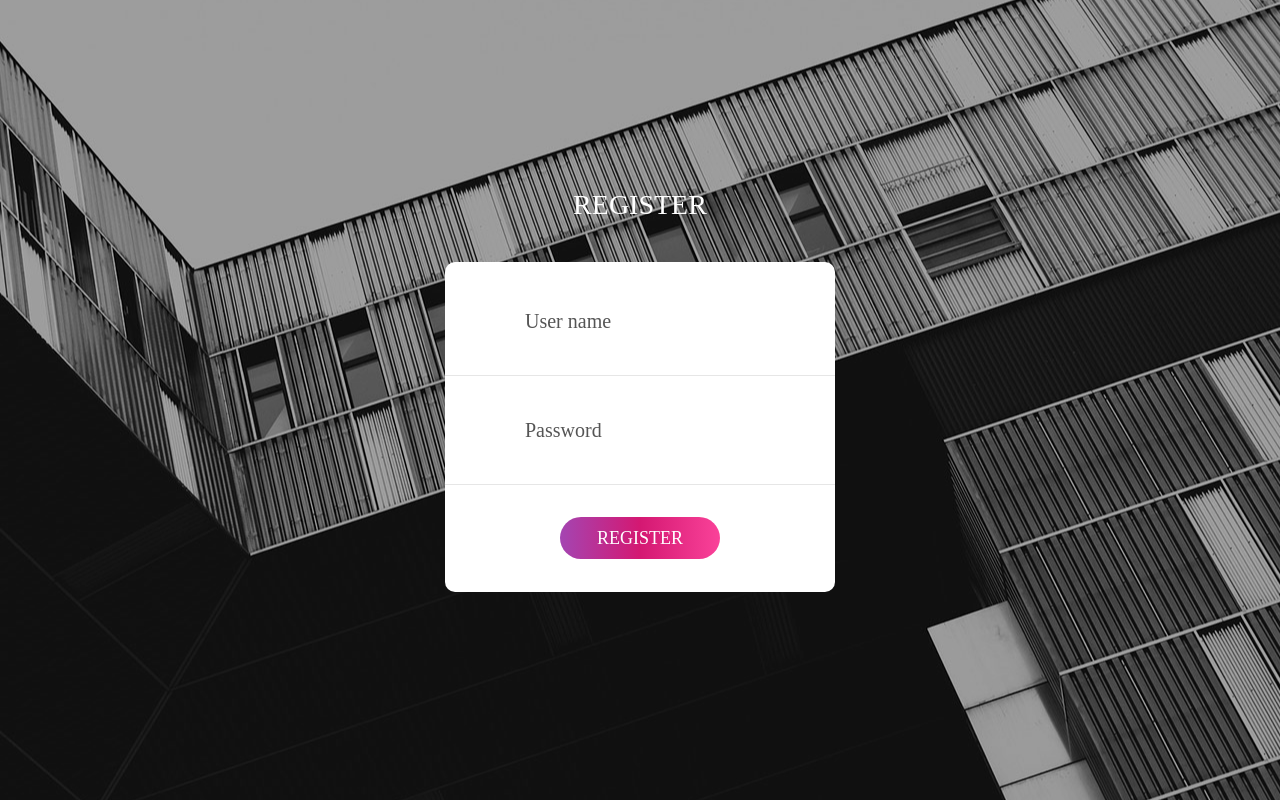
After one commit to joelschar/Projet_STI, a PHP site: page /register.php in a window 1280 px wide. The commit adds this page. Run offline with PHP 8.4, Linux system fonts and the light colour scheme; some libraries are stand-ins or nearby versions; some web fonts are replaced.

```diff
--- a/site/html/css/main.css
+++ b/site/html/css/main.css
@@ -474,3 +474,15 @@ iframe {
     opacity: 1;
   }
 }
+
+.alert-info100 {
+  position: relative;
+  margin-top: 15px;
+  margin-bottom: 20px;
+  text-align: center;
+}
+
+.alert-info100 span{
+  color: #c80000;
+  horiz-align: center;
+}
--- a/site/html/mail.php
+++ b/site/html/mail.php
@@ -1,5 +1,5 @@
 <?php
-require("include/dbconnect.php")
+include("include/session.php")
 ?>
 <!DOCTYPE html>
 <html lang="en">
--- /dev/null
+++ b/site/html/register.php
@@ -0,0 +1,88 @@
+<?php
+/**
+ * Created by PhpStorm.
+ * User: joel
+ * Date: 10/8/18
+ * Time: 2:53 PM
+ */
+
+?>
+
+<!DOCTYPE html>
+<html lang="en">
+<head>
+    <title>Login V16</title>
+    <meta charset="UTF-8">
+    <meta name="viewport" content="width=device-width, initial-scale=1">
+    <!--===============================================================================================-->
+    <link rel="icon" type="image/png" href="images/icons/favicon.ico"/>
+    <!--===============================================================================================-->
+    <link rel="stylesheet" type="text/css" href="vendor/bootstrap/css/bootstrap.min.css">
+    <!--===============================================================================================-->
+    <link rel="stylesheet" type="text/css" href="fonts/font-awesome-4.7.0/css/font-awesome.min.css">
+    <!--===============================================================================================-->
+    <link rel="stylesheet" type="text/css" href="fonts/Linearicons-Free-v1.0.0/icon-font.min.css">
+    <!--===============================================================================================-->
+    <link rel="stylesheet" type="text/css" href="vendor/animate/animate.css">
+    <!--===============================================================================================-->
+    <link rel="stylesheet" type="text/css" href="vendor/css-hamburgers/hamburgers.min.css">
+    <!--===============================================================================================-->
+    <link rel="stylesheet" type="text/css" href="vendor/animsition/css/animsition.min.css">
+    <!--===============================================================================================-->
+    <link rel="stylesheet" type="text/css" href="vendor/select2/select2.min.css">
+    <!--===============================================================================================-->
+    <link rel="stylesheet" type="text/css" href="vendor/daterangepicker/daterangepicker.css">
+    <!--===============================================================================================-->
+    <link rel="stylesheet" type="text/css" href="css/util.css">
+    <link rel="stylesheet" type="text/css" href="css/main.css">
+    <!--===============================================================================================-->
+</head>
+<body>
+<div class="limiter">
+    <div class="container-login100" style="background-image: url('images/bg-01.jpg');">
+        <div class="wrap-login100 p-t-30 p-b-50">
+				<span class="login100-form-title p-b-41">
+					Register
+				</span>
+            <form class="login100-form validate-form p-b-33 p-t-5" action="register.php" method="post">
+                <div class="wrap-input100 validate-input" data-validate = "Enter username">
+                    <input class="input100" type="text" name="username" placeholder="User name">
+                    <span class="focus-input100" data-placeholder="&#xe82a;"></span>
+                </div>
+
+                <div class="wrap-input100 validate-input" data-validate="Enter password">
+                    <input class="input100" type="password" name="password" placeholder="Password">
+                    <span class="focus-input100" data-placeholder="&#xe80f;"></span>
+                </div>
+
+                <div class="container-login100-form-btn m-t-32">
+                    <input type="submit" name="register" value="register" class="login100-form-btn">
+                    </input>
+                </div>
+            </form>
+        </div>
+    </div>
+</div>
+
+
+<div id="dropDownSelect1"></div>
+
+<!--===============================================================================================-->
+<script src="vendor/jquery/jquery-3.2.1.min.js"></script>
+<!--===============================================================================================-->
+<script src="vendor/animsition/js/animsition.min.js"></script>
+<!--===============================================================================================-->
+<script src="vendor/bootstrap/js/popper.js"></script>
+<script src="vendor/bootstrap/js/bootstrap.min.js"></script>
+<!--===============================================================================================-->
+<script src="vendor/select2/select2.min.js"></script>
+<!--===============================================================================================-->
+<script src="vendor/daterangepicker/moment.min.js"></script>
+<script src="vendor/daterangepicker/daterangepicker.js"></script>
+<!--===============================================================================================-->
+<script src="vendor/countdowntime/countdowntime.js"></script>
+<!--===============================================================================================-->
+<script src="js/main.js"></script>
+
+</body>
+</html>
```
Also changed, not shown: site/html/include/db.php (added, +16 -0 lines), site/html/include/dbconnect.php (deleted, +0 -14 lines), site/html/include/login_script.php (added, +50 -0 lines), site/html/include/logout.php (added, +14 -0 lines), site/html/include/session.php (added, +25 -0 lines), site/html/login.php (+14 -42 lines), README.md, site/databases/crepmsg.db, 1 other file.
